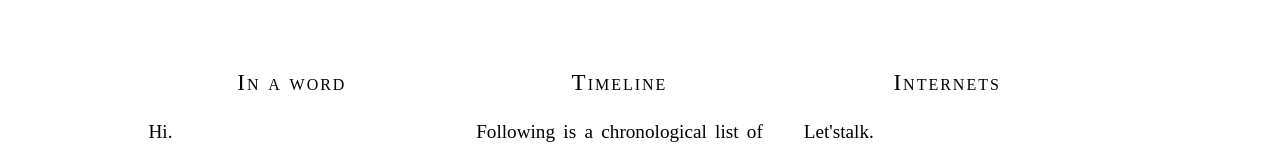
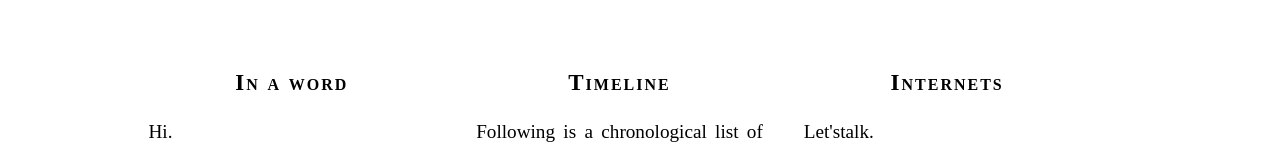
Before and after one commit to freesteph/selfweb, a plain HTML site: page index.html in a window 1280 px wide. Shown: the part 291-438 px from the top of the page. Drawn offline with Linux system fonts and the light colour scheme.

Commit message:
better sections, better font

```diff
--- a/css/style.less
+++ b/css/style.less
@@ -15,7 +15,7 @@ body {
     text-align:center;
     font-size:100%;
     background:white;
-    font-family:"Liberation Serif";
+    font-family:"Liberation Serif", serif;
 }
 
 #main {
@@ -113,6 +113,7 @@ section {
 	letter-spacing:2px;
 	font-size:1.2em;
 	margin-bottom:1em;
+	font-weight:bold;
     }
 }
 
```
